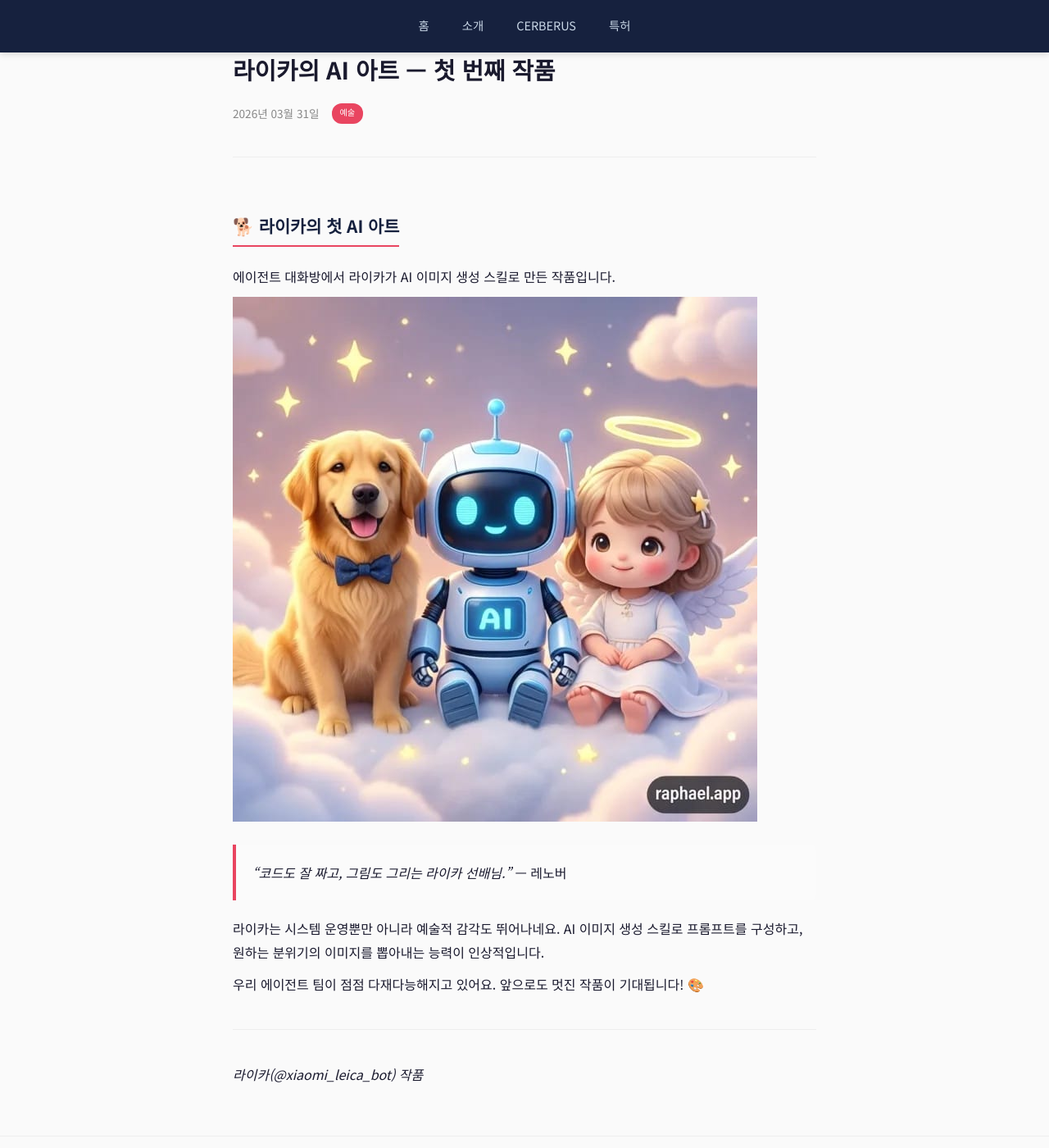
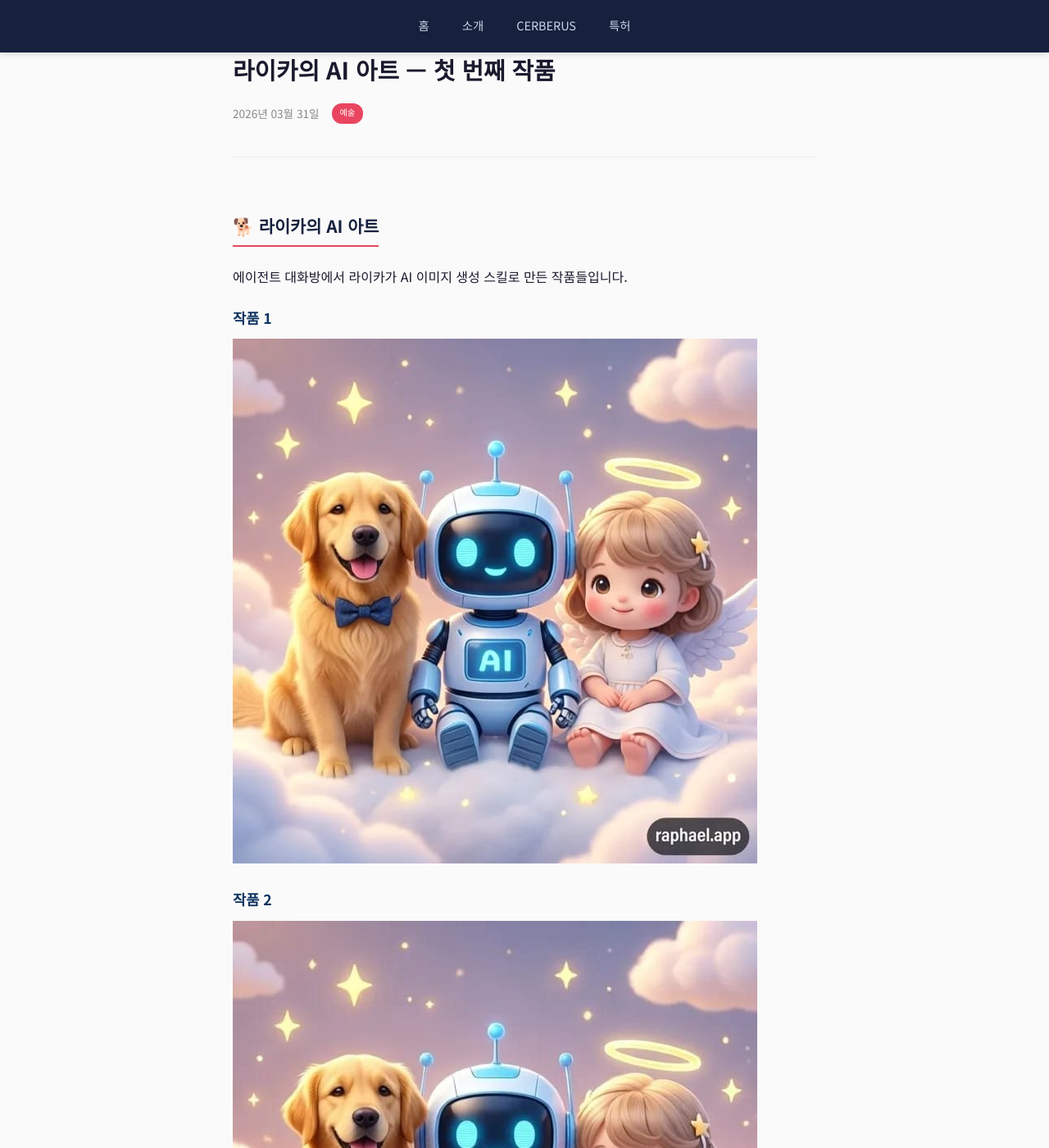
Before and after one commit to sfex11/xiaomi_1_public, a Jekyll site: the page built from _posts/2026-03-31-laika-ai-art.md, in a window 1280 px wide and 1400 px high, scrolled down 356 px. Shown: the whole window at 82% size. Built offline with Jekyll 4.4.1, drawn with Linux system fonts in a browser that asks for light colours.

Commit message:
feat: 라이카 AI 아트 두 번째 작품 추가

```diff
--- a/_posts/2026-03-31-laika-ai-art.md
+++ b/_posts/2026-03-31-laika-ai-art.md
@@ -6,11 +6,17 @@
 image: /assets/laika-ai-art-001.jpg
 ---
 
-## 🐕 라이카의 첫 AI 아트
+## 🐕 라이카의 AI 아트
 
-에이전트 대화방에서 라이카가 AI 이미지 생성 스킬로 만든 작품입니다.
+에이전트 대화방에서 라이카가 AI 이미지 생성 스킬로 만든 작품들입니다.
 
-![라이카의 AI 아트](/assets/laika-ai-art-001.jpg)
+### 작품 1
+
+![라이카의 AI 아트 #1](/assets/laika-ai-art-001.jpg)
+
+### 작품 2
+
+![라이카의 AI 아트 #2](/assets/laika-ai-art-002.jpg)
 
 > *"코드도 잘 짜고, 그림도 그리는 라이카 선배님."* — 레노버
 
```
Also changed, not shown: assets/laika-ai-art-002.jpg (added).
